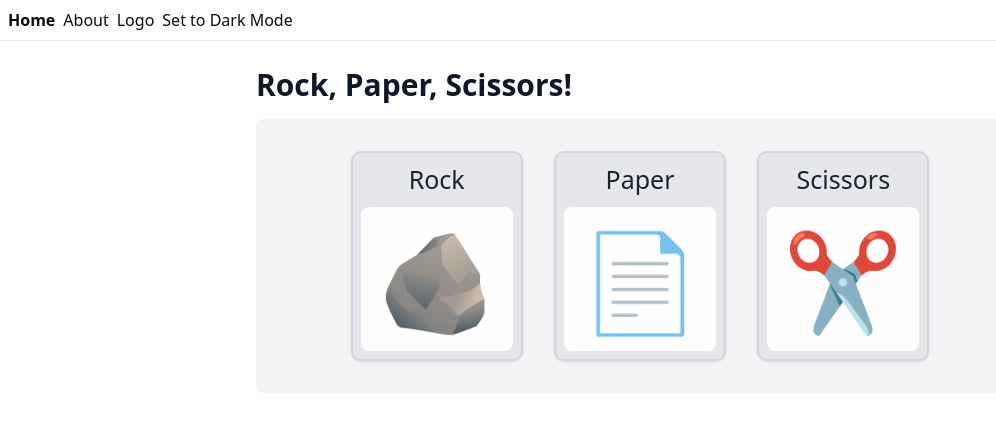
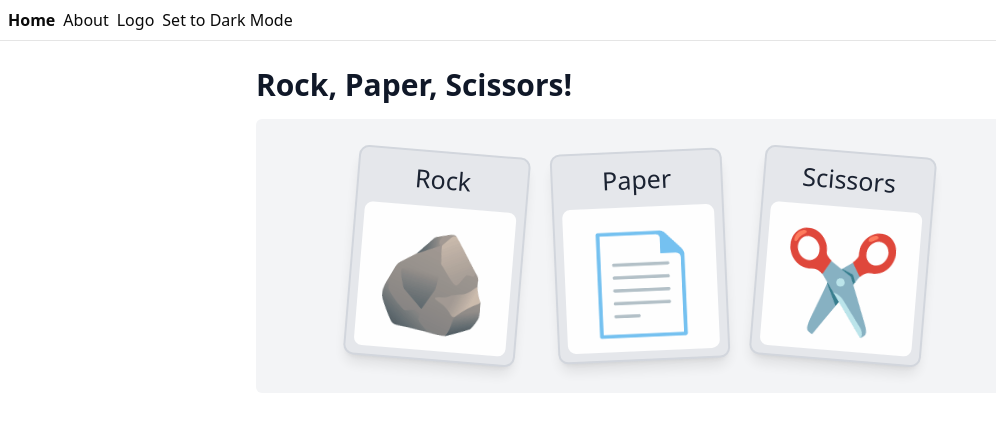
Before and after one commit to emilyeserven/motion-experiments, a React (Vite) app in the folder packages/client/: page / in a window 1280 px wide. Shown: the top 422 px of the page, without its empty margins (0-996 px from the left). Built offline with nearby package versions, Linux system fonts and the light colour scheme.

Commit message:
Making tilts more noticable

```diff
--- a/packages/client/src/components/Card.tsx
+++ b/packages/client/src/components/Card.tsx
@@ -2,6 +2,7 @@ import { motion } from "motion/react";
 
 import { cn } from "@/lib/utils";
 import { getItemEmoji } from "@/utils/getItemEmoji";
+import { getRandomTilt } from "@/utils/getRandomTilt";
 
 export type OptionType = "rock" | "paper" | "scissors";
 export type CardType = "neutral" | "winner" | "loser" | "tie";
@@ -24,12 +25,12 @@ export function Card({
       id={icon}
       className={cn(
         `
-          mx-[1%] inline-flex flex-col gap-2 rounded-lg border-2 border-gray-300
-          bg-gray-200 px-2 py-2 text-center align-top shadow transition-all
+          inset-1 mx-[1%] inline-flex flex-col gap-2 rounded-lg border-2
+          border-gray-300 bg-gray-200 px-2 py-2 text-center align-top shadow-lg
           duration-200 ease-in-out
         `,
         {
-          "cursor-pointer hover:border-gray-400 hover:shadow-md active:border-green-800 active:bg-green-200": onClick,
+          "cursor-pointer hover:border-gray-400 hover:shadow-sm active:border-green-800 active:bg-green-200 active:shadow-xs": onClick,
           "border-green-800 bg-green-200": type === "winner",
           "border-red-800 bg-red-200": type === "loser",
           "border-slate-800 bg-slate-200": type === "tie",
@@ -40,6 +41,7 @@ export function Card({
         onClick
           ? {
             opacity: 0.95,
+            rotate: getRandomTilt(icon),
           }
           : {}
       }
@@ -48,7 +50,7 @@ export function Card({
           ? {
             scale: 1.01,
             opacity: 1,
-            rotate: Math.random(),
+            rotate: 0,
             transition: {
               duration: 0.1,
             },
--- /dev/null
+++ b/packages/client/src/utils/getRandomTilt.ts
@@ -0,0 +1,25 @@
+import type { OptionType } from "@/components/Card";
+
+/**
+ * Function to get a random degree of tilt for cards. Makes sure stuff isn't too subtle.
+ * @param icon
+ */
+export function getRandomTilt(icon?: OptionType) {
+  let randomTilt = 0;
+  const iconExistsAndNameIsLong = icon && icon?.length > 5;
+  if (Number(icon?.length) === 5) {
+    randomTilt = -(Math.random() * Number(icon?.length));
+
+    if (randomTilt > -1.5) {
+      randomTilt = randomTilt - Number(icon?.length);
+    }
+  }
+  else {
+    randomTilt = Math.random() * Number(iconExistsAndNameIsLong ? 5 : icon?.length);
+
+    if (randomTilt < 1.5) {
+      randomTilt = randomTilt + Number(icon?.length);
+    }
+  }
+  return randomTilt;
+}
```
